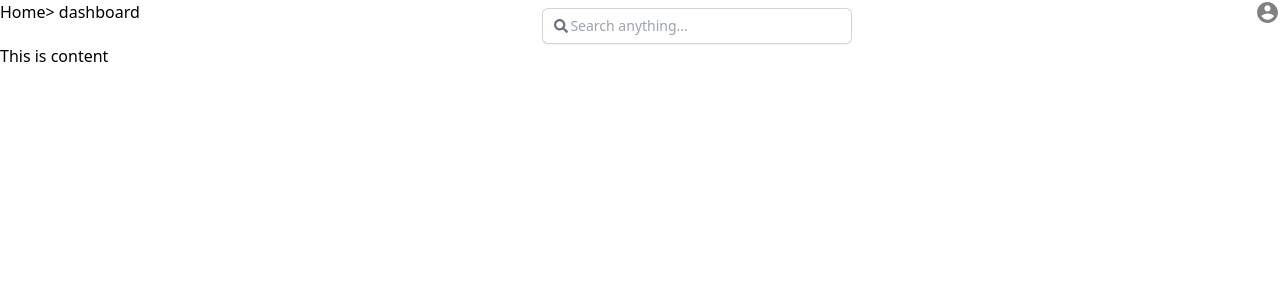
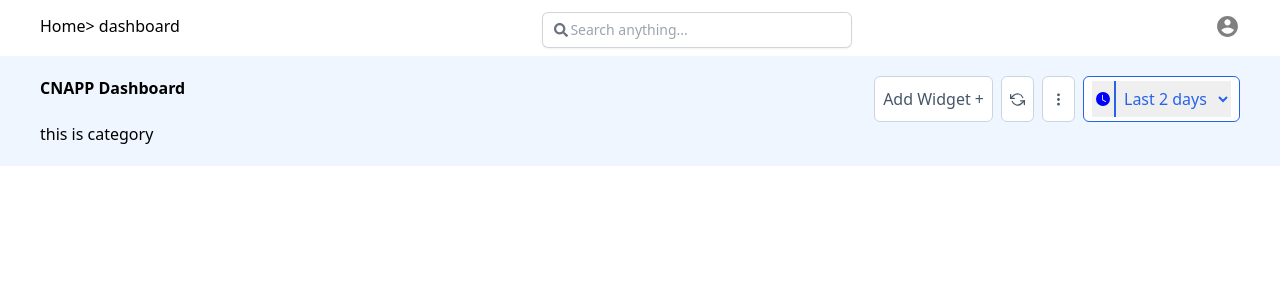
Before and after one commit to ashwikul/accu-knox-assignment, a React (Create React App) app: page /dashboard in a window 1280 px wide. Shown: the top 300 px of the page. Built offline with nearby package versions, Linux system fonts and the light colour scheme.

Commit message:
built header component inside dashboard content

```diff
--- a/src/Components/Content.js
+++ b/src/Components/Content.js
@@ -1,6 +1,10 @@
+import Headers from "./Headers"
 const Content = () => {
   return (
-    <div >This is content</div>
+    <div className="bg-blue-50 py-5 px-10">
+      <Headers />
+      this is category
+    </div>
   )
 }
 
--- a/src/Components/Dashboard.js
+++ b/src/Components/Dashboard.js
@@ -1,10 +1,10 @@
 import React from 'react';
-import Headers from './Headers';
+import NavBar from './NavBar';
 import Content from './Content';
 const Dashboard = () => {
   return (
-    <div >
-      <Headers />
+    <div className='flex flex-col space-y-1'>
+      <NavBar />
       <Content />
     </div>
   );
--- a/src/Components/Headers.js
+++ b/src/Components/Headers.js
@@ -1,14 +1,39 @@
-import Breadcrumb from "./Breadcrumb";
-import SearchBar from "./SearchBar";
-import { RiAccountCircleFill } from "react-icons/ri";
+
+import { FiRefreshCcw } from "react-icons/fi";
+import { BsThreeDotsVertical } from "react-icons/bs";
+import { BsFillClockFill } from "react-icons/bs";
+
+
 
 const Headers = () => {
   return (
-    <nav className="flex justify-between">
-      <Breadcrumb />
-      <SearchBar />
-      <RiAccountCircleFill size={25} color="gray" />
-    </nav>
+    <div className="flex justify-between items-start">
+      <p className="font-bold">CNAPP Dashboard</p>
+
+      <div className="flex space-x-2">
+        <button className="rounded-md bg-white px-2 py-1 border border-slate-300 text-slate-600">Add Widget +</button>
+        <button className="rounded-md bg-white p-2 border border-slate-300 text-slate-600"><FiRefreshCcw size={15} /> </button>
+        <button className="rounded-md bg-white p-2 border border-slate-300 text-slate-600"><BsThreeDotsVertical size={15} /></button>
+
+
+
+
+        <button className="relative rounded-md bg-white px-2 py-1 border border-blue-600 text-slate-600">
+          <div className="pointer-events-none absolute inset-y-0 left-0 flex items-center pl-3 my-1">
+            <span className="text-gray-500 sm:text-sm"><BsFillClockFill color="blue" />
+            </span>
+            <div className="border-l-2 border-blue-600 h-full ml-1"></div>
+          </div>
+          <select name="timeFrame" id="timeFrame" className="py-1.5 pl-7 pr-2 text-blue-600 w-fit border-none">
+            <option value="last_two_days">Last 2 days</option>
+            <option value="last_week">Last week</option>
+
+          </select>
+        </button>
+
+
+      </div>
+    </div>
   )
 }
 
--- /dev/null
+++ b/src/Components/NavBar.js
@@ -0,0 +1,15 @@
+import Breadcrumb from "./Breadcrumb";
+import SearchBar from "./SearchBar";
+import { RiAccountCircleFill } from "react-icons/ri";
+
+const NavBar = () => {
+  return (
+    <nav className="flex justify-between items-center py-1 px-10">
+      <Breadcrumb />
+      <SearchBar />
+      <RiAccountCircleFill size={25} color="gray" />
+    </nav>
+  )
+}
+
+export default NavBar;
```
